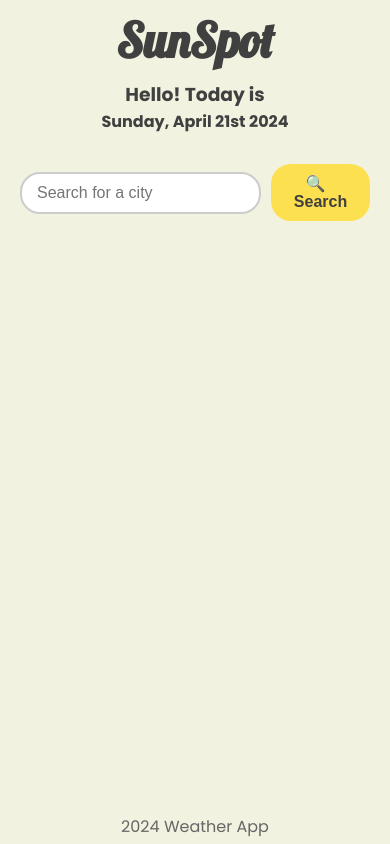
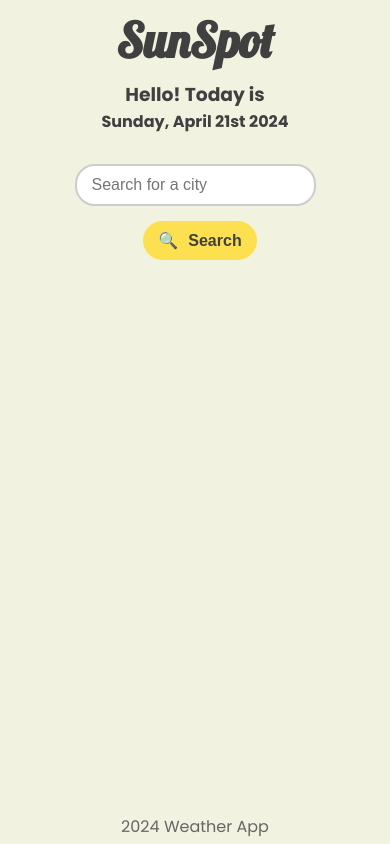
Before and after one commit to Sylvarr/react-weather-app, a React (Vite) app: page / in a window 390 px wide. Built offline with nearby package versions, Linux system fonts and the light colour scheme; the HTML template or start-up script is replaced by a standard one.

Commit message:
Added a README and did some styling for smaller screens

```diff
--- a/src/App.css
+++ b/src/App.css
@@ -139,3 +139,18 @@ p {
 .app {
   flex: 1;
 }
+
+@media (max-width: 768px) {
+  .weather-icon {
+    width: 150px;
+    height: 150px;
+  }
+
+  .search-bar {
+    flex-direction: column;
+  }
+
+  .search-button {
+    margin-top: 15px;
+  }
+}
```
Also changed, not shown: 1 other file (tests, documents, lock files or other folders).
